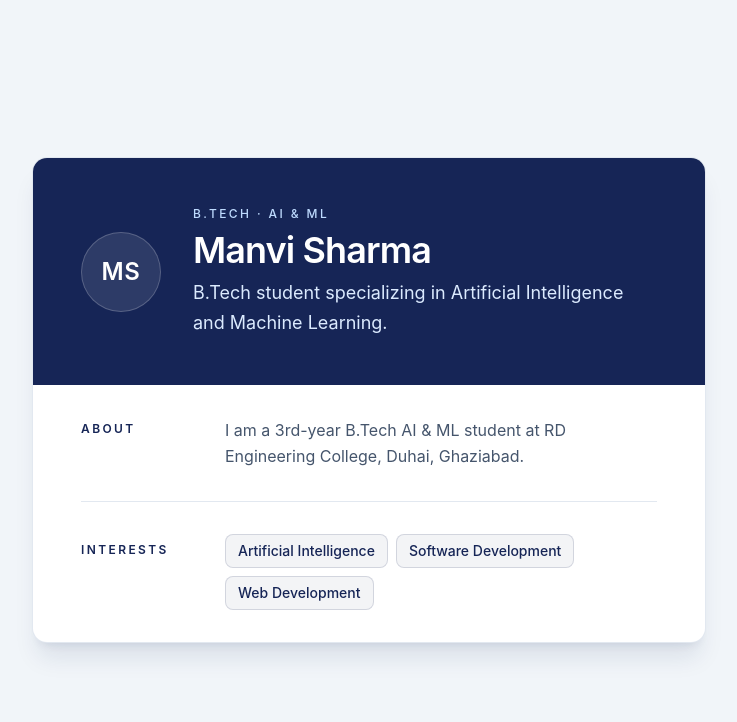
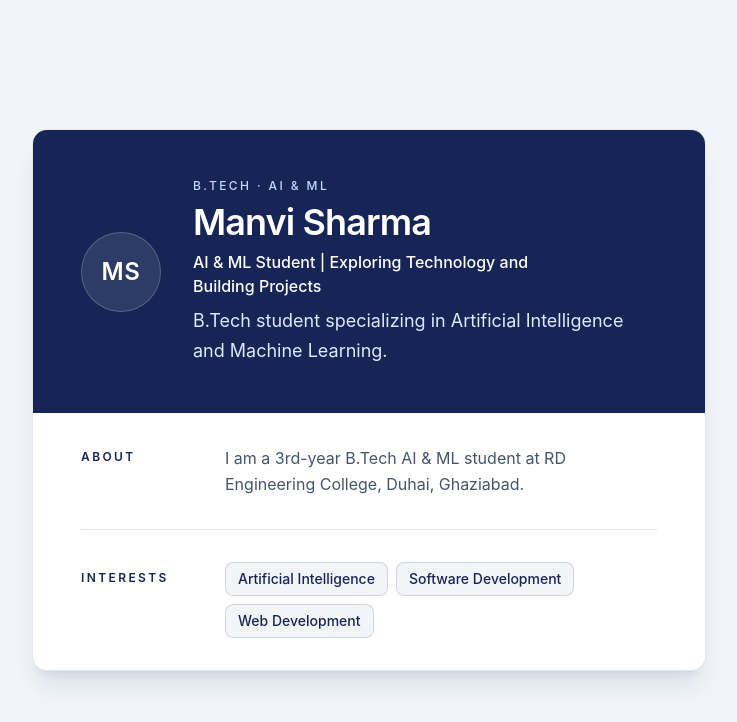
Before and after one commit to mahi1303sharma-pixel/manvi-sharma-personal-card, a Next.js app: page / in a window 1280 px wide. Shown: the top 722 px of the page, without its empty margins (271-1008 px from the left). Built offline with nearby package versions, Linux system fonts and the light colour scheme.

Commit message:
Add tagline under name on calling card

```diff
--- a/components/calling-card.tsx
+++ b/components/calling-card.tsx
@@ -21,6 +21,9 @@ export function CallingCard() {
           <h1 className="text-balance text-3xl font-semibold tracking-tight sm:text-4xl">
             Manvi Sharma
           </h1>
+          <p className="text-pretty text-sm font-medium text-white sm:text-base">
+            AI &amp; ML Student | Exploring Technology and Building Projects
+          </p>
           <p className="text-pretty text-base leading-relaxed text-blue-100 sm:text-lg">
             B.Tech student specializing in Artificial Intelligence and Machine
             Learning.
```
